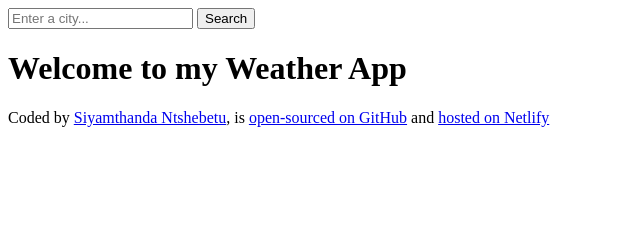
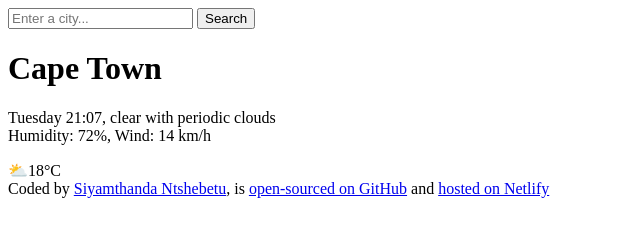
Before and after one commit to Cyamonicaa/My-Own-Weather-App, a plain HTML site: page index.html in a window 1280 px wide. Shown: the whole page, without its empty margins (0-640 px from the left). Drawn offline with Linux system fonts and the light colour scheme.

Commit message:
Adding basic weather details

```diff
--- a/index.html
+++ b/index.html
@@ -13,7 +13,15 @@
       </form>
     </header>
     <main>
-      <h1>Welcome to my Weather App</h1>
+      <div>
+        <h1>Cape Town</h1>
+        <p>
+          Tuesday 21:07, clear with periodic clouds
+          <br />
+          Humidity: 72%, Wind: 14 km/h
+        </p>
+      </div>
+      <div>⛅18°C</div>
     </main>
     <footer>
       Coded by
```
